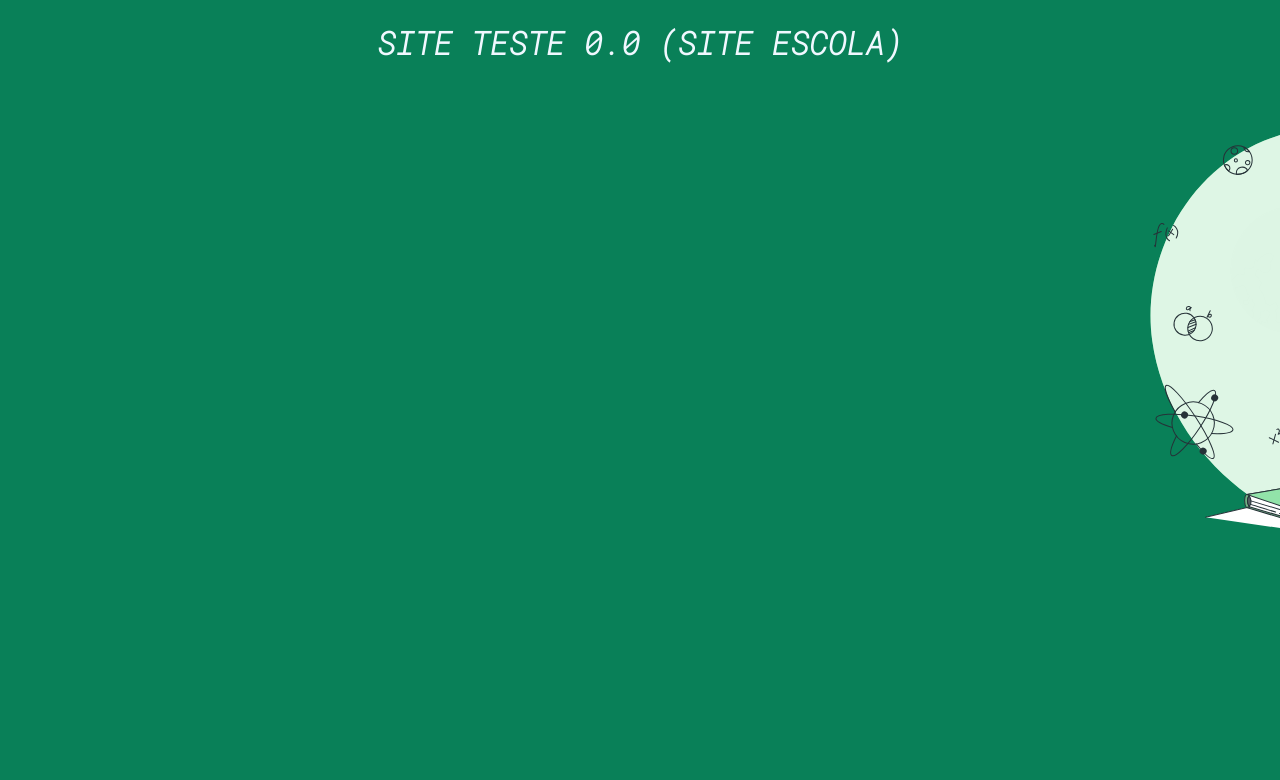
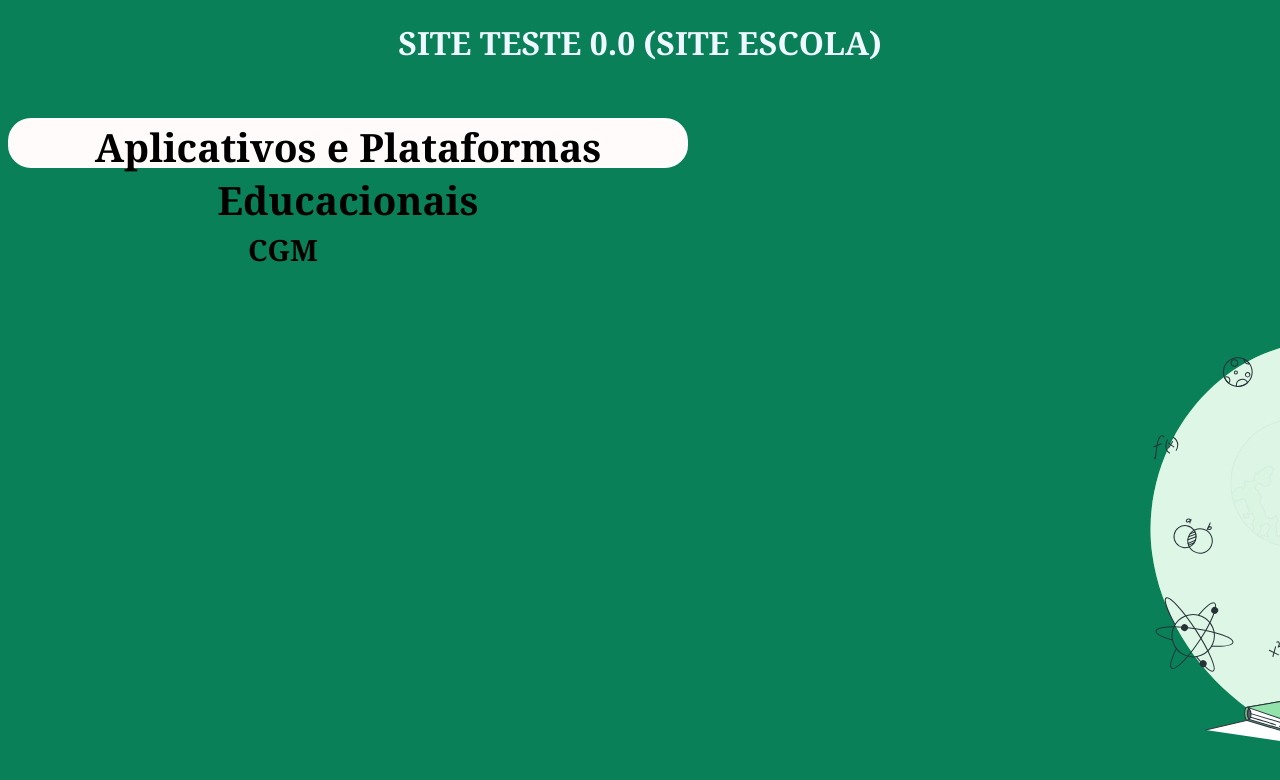
Before and after one commit to Ketlyn-Homann/2Dketlyn24, a plain HTML site: page index.html in a window 1280 px wide. Shown: the top 780 px of the page. Drawn offline with Linux system fonts and the light colour scheme.

Commit message:
Add files via upload

```diff
--- a/index.html
+++ b/index.html
@@ -9,6 +9,8 @@
     <h1>SITE TESTE 0.0 (SITE ESCOLA)</h1>
 </head>
 <body>
+    <div class="app"><h2><a href="https://www.educacao.pr.gov.br/iniciar/" target="_blank", style="color: black; text-decoration: none;" >Aplicativos e Plataformas Educacionais</a></h2></div>
+    <div class="cgm"><h3><a href="https://www.areadoaluno.seed.pr.gov.br/servicosaoaluno/pages/publico/pesquisarCgm.jsf;jsessionid=vmZqkp5RUUBXVFcAickz2OWz8Dc5kiCEmHhON0hJ.sseed75003?dswid=-178" target="_blank", style="text-decoration: none; color: black;" >CGM</a></h3></div>
     <div class="foto"><img src="webinar-animate.svg" alt=""></div>
 </body>
 </html>
--- a/style.css
+++ b/style.css
@@ -1,6 +1,6 @@
 @import url('https://fonts.googleapis.com/css2?family=Roboto+Mono:ital,wght@1,200&display=swap');
 body{
-    font-family: 'Roboto Mono', monospace;
+    font-family:Cambria, Cochin, Georgia, Times, 'Times New Roman', serif;
     background-color: rgb(9, 128, 88);
 }
 .foto{
@@ -15,3 +15,38 @@ h1{
     justify-content: center;
     color: aliceblue;
 }
+h2{
+    text-decoration: none;
+    font-size: 39px;
+    justify-content: center;
+    text-align: center;
+    color: aliceblue;
+    box-sizing: border-box;
+    position: absolute;
+    width: 680px;
+    height: 50px;
+    background: #fffbfb;
+    border: 2px solid #ffffff;
+    border-radius: 23px;
+}
+h2:hover{
+    background: #dbd5d5;
+    color: aqua;
+    cursor: pointer;
+    border: 2px solid #00ff88;
+}
+h2.app{
+    text-decoration: none;
+    color: wheat;
+}
+.cgm{
+    display: inline-block;
+    padding-top: 115px;
+    margin-left: 240px;
+    font-size: 25px;
+    color: black;
+}
+.cgm:hover{
+    color: rgb(255, 255, 255);
+    cursor: pointer;
+}
```
